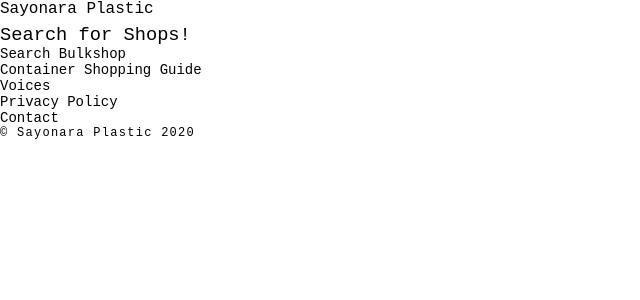
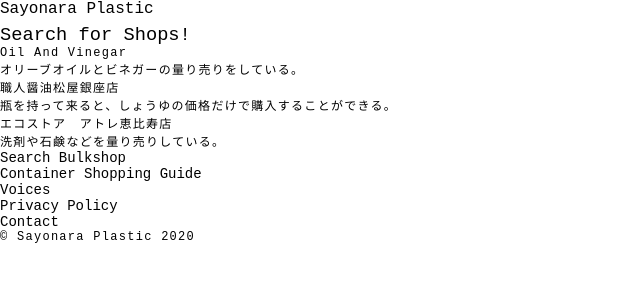
Before and after one commit to excd-cloud/plastic, a Nuxt app: page /ShopSearch in a window 1280 px wide. Shown: the top 300 px of the page, without its empty margins (0-640 px from the left). Built offline with nearby package versions, Linux system fonts and the light colour scheme.

Commit message:
vuex is working

```diff
--- a/main.js
+++ /dev/null
@@ -1,6 +0,0 @@
-import Vue from "vue";
-import { store } from "./store/store";
-
-new Vue({
-  store: store
-});
--- a/pages/ShopSearch.vue
+++ b/pages/ShopSearch.vue
@@ -3,8 +3,8 @@
     <h3>Search for Shops!</h3>
     <ul>
       <li v-for="shop in shops" :key="shop.section">
-        <span>{{ shop.name }}</span>
-        <span>{{ shop.description }}</span>
+        <p>{{ shop.name }}</p>
+        <p>{{ shop.description }}</p>
       </li>
     </ul>
   </div>
@@ -14,7 +14,7 @@
 export default {
   computed: {
     shops() {
-      return this.$store.state.bulkshops;
+      return this.$store.state.shop.shops;
     }
   }
 };
--- /dev/null
+++ b/store/index.js
@@ -0,0 +1,9 @@
+export const state = () => ({
+  counter: 0
+});
+
+export const mutations = {
+  increment(state) {
+    state.counter++;
+  }
+};
--- /dev/null
+++ b/store/shop.js
@@ -0,0 +1,32 @@
+export const state = () => ({
+  shops: [
+    {
+      name: "Oil And Vinegar",
+      product: "オリーブオイル・ビネガー",
+      address: "東京都目黒区自由が丘2-8-8 LeCielBleu 2階",
+      description: "オリーブオイルとビネガーの量り売りをしている。",
+      prefecture: "東京都",
+      location: "自由が丘・二子玉川",
+      category: "量り売りOK"
+    },
+    {
+      name: "職人醤油松屋銀座店",
+      sells: "醤油",
+      address: "東京都中央区銀座3-6-1 松屋銀座店 地下2階",
+      description:
+        "瓶を持って来ると、しょうゆの価格だけで購入することができる。",
+      prefecture: "東京都",
+      location: "銀座・東京",
+      category: "量り売りOK"
+    },
+    {
+      name: "エコストア　アトレ恵比寿店",
+      sells: "洗剤・石鹸",
+      address: "東京都渋谷区恵比寿南1-6 アトレ恵比寿西館 2階",
+      description: "洗剤や石鹸などを量り売りしている。",
+      prefecture: "東京都",
+      location: "渋谷・恵比寿",
+      category: "量り売りOK"
+    }
+  ]
+});
--- a/store/store.js
+++ /dev/null
@@ -1,44 +0,0 @@
-import Vue from "vue";
-import Vuex from "vuex";
-
-Vue.use(Vuex);
-
-export const store = new Vuex.Store({
-  state: {
-    bulkshops: [
-      {
-        name: "Oil And Vinegar",
-        sells: "オリーブオイル・ビネガー",
-        address: "東京都目黒区自由が丘2-8-8 LeCielBleu 2階",
-        description: "オリーブオイルとビネガーの量り売りをしている。",
-        prefecture: "東京都",
-        location: "自由が丘・二子玉川",
-        category: "量り売りOK"
-      },
-      {
-        name: "職人醤油松屋銀座店",
-        sells: "醤油",
-        address: "東京都中央区銀座3-6-1 松屋銀座店 地下2階",
-        description:
-          "瓶を持って来ると、しょうゆの価格だけで購入することができる。",
-        prefecture: "東京都",
-        location: "銀座・東京",
-        category: "量り売りOK"
-      },
-      {
-        name: "エコストア　アトレ恵比寿店",
-        sells: "洗剤・石鹸",
-        address: "東京都渋谷区恵比寿南1-6 アトレ恵比寿西館 2階",
-        description: "洗剤や石鹸などを量り売りしている。",
-        prefecture: "東京都",
-        location: "渋谷・恵比寿",
-        category: "量り売りOK"
-      }
-    ]
-  },
-  mutations: {
-    increment(state) {
-      state.count++;
-    }
-  }
-});
```
